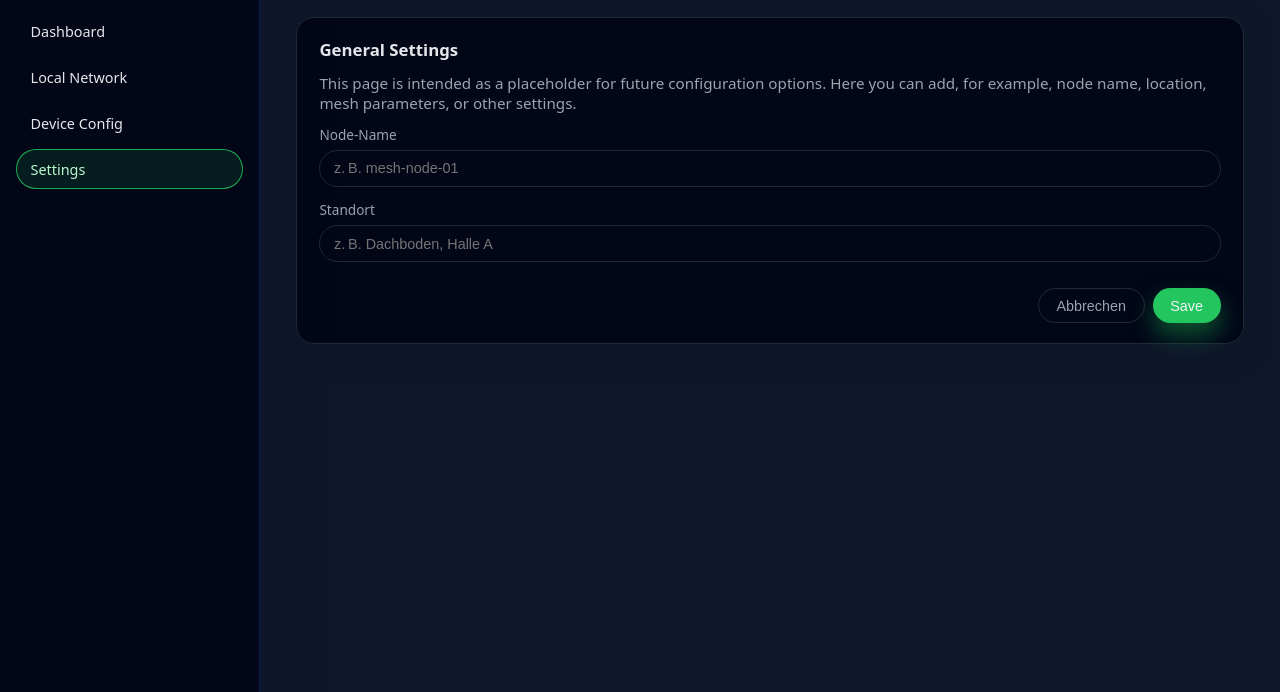
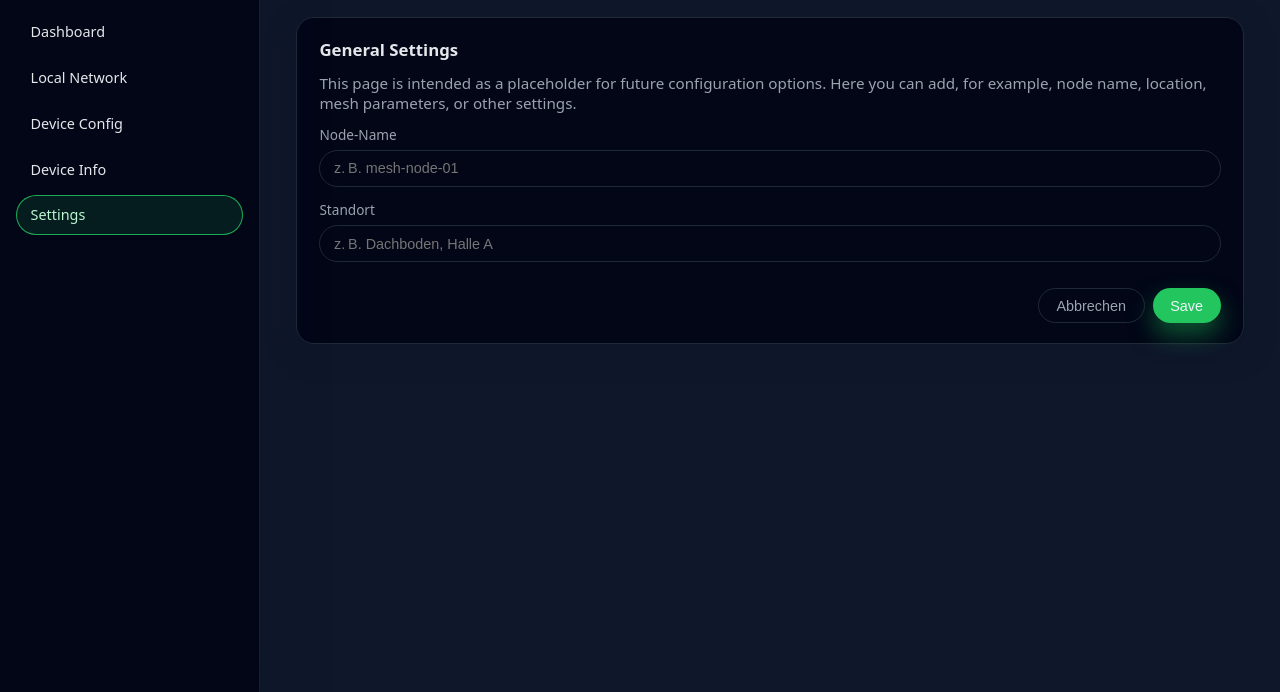
Before and after one commit to orbismesh/ORBIS-Mesh, a Flask app: page /settings in a window 1280 px wide. Shown: the part 108-800 px from the top of the page. Run offline with Flask 3, Linux system fonts and the light colour scheme; the visitor is signed in with stand-in values (Sample User, id 1).

Commit message:
Added new site
Functions and entries added for new site

```diff
--- a/move_me/opt/orbis_data/interface/app.py
+++ b/move_me/opt/orbis_data/interface/app.py
@@ -720,6 +720,18 @@ def device_config():
     )
 
 
+@app.route("/device-info")
+@login_required
+def device_info():
+    """Device information / overview page."""
+    return render_template(
+        "device_info.html",
+        branding="Orbis Mesh",
+        page_title="Device Info",
+        active_page="device_info",
+    )
+
+
 @app.route("/device-config/hostname", methods=["POST"])
 @login_required
 def device_config_set_hostname():
--- a/move_me/opt/orbis_data/interface/static/css/main.css
+++ b/move_me/opt/orbis_data/interface/static/css/main.css
@@ -205,6 +205,12 @@ body {
     background: rgba(34, 197, 94, 0.12);
     border-color: rgba(34, 197, 94, 0.85);
     color: #bbf7d0;
+}
+
+.sidebar-sublink {
+    font-size: 0.85rem;
+    padding-left: 1.6rem;
+    opacity: 0.95;
 }
 
 /* -------------------- Content ------------------------------ */
--- a/move_me/opt/orbis_data/interface/templates/base.html
+++ b/move_me/opt/orbis_data/interface/templates/base.html
@@ -42,6 +42,10 @@
                class="sidebar-link {% if active_page == 'device_config' %}is-active{% endif %}">
                 Device Config
             </a>
+            <a href="{{ url_for('device_info') }}"
+               class="sidebar-link {% if active_page == 'device_info' %}is-active{% endif %}">
+                Device Info
+            </a>
             <a href="{{ url_for('settings') }}"
                class="sidebar-link {% if active_page == 'settings' %}is-active{% endif %}">
                 Settings
```
